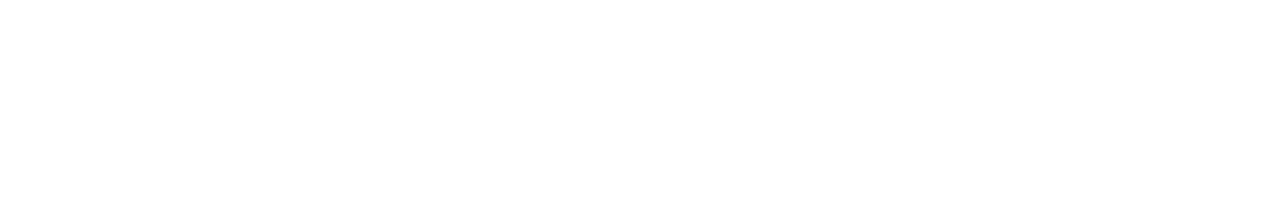
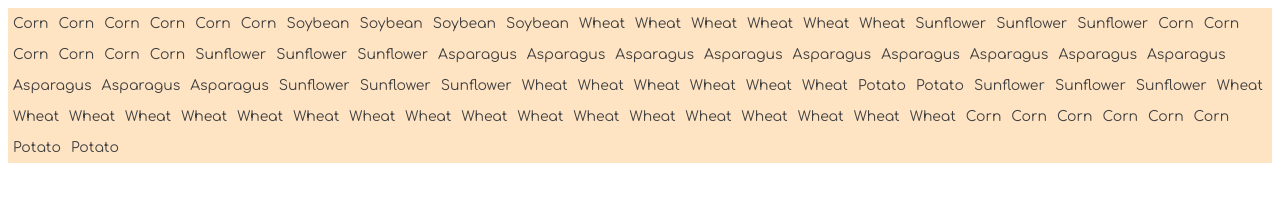
Before and after one commit to SubtleCo/modern-farm, a website with bundled scripts: page src/index.html in a window 1280 px wide. Built offline with nearby package versions, Linux system fonts and the light colour scheme; a web font is replaced by a local one.

Commit message:
Added catalog function, corrected corn seeds, passed all tests

```diff
--- /dev/null
+++ b/src/scripts/catalog.js
@@ -0,0 +1,12 @@
+export const Catalog = (harvestedFood) => {
+
+    let catalogHTML = "";
+    for (let item of harvestedFood) {
+            const itemHTML = `
+            <section class="plant">${item.type}</section>`
+            catalogHTML += itemHTML;
+    }
+
+    const documentElement = document.querySelector(".container")
+    documentElement.innerHTML += catalogHTML;
+}
--- a/src/scripts/field.js
+++ b/src/scripts/field.js
@@ -2,7 +2,7 @@ const field = [];
 
 export const addPlant = (seed) => {
     if (Array.isArray(seed)) {
-        field.push(seed[0]);
+        seed.forEach(item => field.push(item));
     } else {
         field.push(seed);
     }
--- a/src/scripts/main.js
+++ b/src/scripts/main.js
@@ -4,6 +4,7 @@ import { createPlan } from './plan.js';
 import { usePlants } from './field.js';
 import { plantSeeds } from './tractor.js';
 import { harvestPlants } from './harvester.js';
+import { Catalog } from './catalog.js';
 
 const yearlyPlan = createPlan();
 plantSeeds(yearlyPlan);
@@ -12,4 +13,4 @@ const seedPlot = usePlants();
 console.log(seedPlot)
 const grownPlants = harvestPlants(seedPlot);
 
-console.log(grownPlants);
+Catalog(grownPlants);
--- a/src/styles/main.css
+++ b/src/styles/main.css
@@ -33,3 +33,13 @@ h1,h2,h3,h4,h5,h6 {
 .red {
     background-color: darksalmon;
 }
+
+.container{
+    display: flex;
+    flex-wrap: wrap;
+    background-color: bisque;
+}
+
+.plant {
+    padding: 5px;
+}
```
